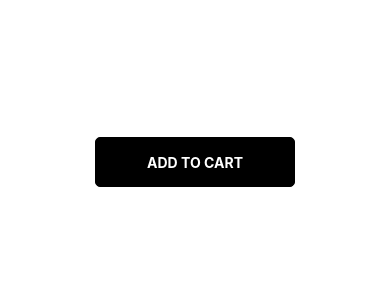
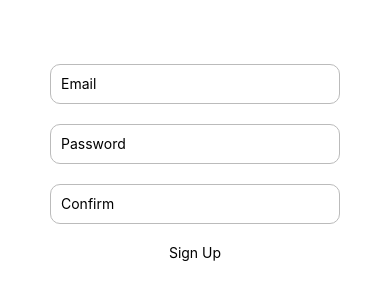
Before and after one commit to hossamnasser938/RNCourseProject, a React Native app: screen / in a window 390 px wide. Shown: the part 260-560 px from the top of the page. Built offline with nearby package versions, Linux system fonts and the light colour scheme.

Commit message:
Module 5 _ Lesson 11

```diff
--- a/App.js
+++ b/App.js
@@ -1,23 +1,11 @@
 import React from 'react';
 import {View, Text, StyleSheet} from 'react-native';
-import {AddToCartButton} from './src/components/AddToCartButton';
+import {SignUpScreen} from './src/components/PlayAround/ResponsiveLayout';
 
 class App extends React.Component {
   render() {
-    return (
-      <View style={styles.container}>
-        <AddToCartButton />
-      </View>
-    );
+    return <SignUpScreen />;
   }
 }
 
-const styles = StyleSheet.create({
-  container: {
-    flex: 1,
-    justifyContent: 'center',
-    alignItems: 'center',
-  },
-});
-
 export default App;
--- /dev/null
+++ b/src/components/PlayAround/ResponsiveLayout.js
@@ -0,0 +1,52 @@
+import React, {useEffect} from 'react';
+import {View, Text, TextInput, Dimensions} from 'react-native';
+
+const {width} = Dimensions.get('window');
+
+export function Input(props) {
+  return (
+    <TextInput
+      style={{
+        height: 40,
+        borderWidth: 1,
+        borderColor: '#bbb',
+        borderRadius: 10,
+        marginBottom: 20,
+        padding: 10,
+      }}
+      placeholder={props.placeholder}
+    />
+  );
+}
+
+export function SignUpScreen(props) {
+  const [realtimeWidth, setWidth] = React.useState(width);
+
+  useEffect(() => {
+    Dimensions.addEventListener('change', ({window}) => {
+      setWidth(window.width);
+    });
+
+    return () => {
+      Dimensions.removeEventListener('change');
+    };
+  }, []);
+
+  return (
+    <View style={{flex: 1, justifyContent: 'center', paddingHorizontal: 50}}>
+      <Input placeholder="Email" />
+      <View style={realtimeWidth > 500 ? {flexDirection: 'row'} : null}>
+        <View style={realtimeWidth > 500 ? {flex: 1, marginEnd: 10} : null}>
+          <Input placeholder="Password" />
+        </View>
+        <View style={realtimeWidth > 500 ? {flex: 1, marginStart: 10} : null}>
+          <Input placeholder="Confirm" />
+        </View>
+      </View>
+
+      <View style={{alignItems: 'center'}}>
+        <Text>Sign Up</Text>
+      </View>
+    </View>
+  );
+}
```
Also changed, not shown: 2 other files (tests, documents, lock files or other folders).
